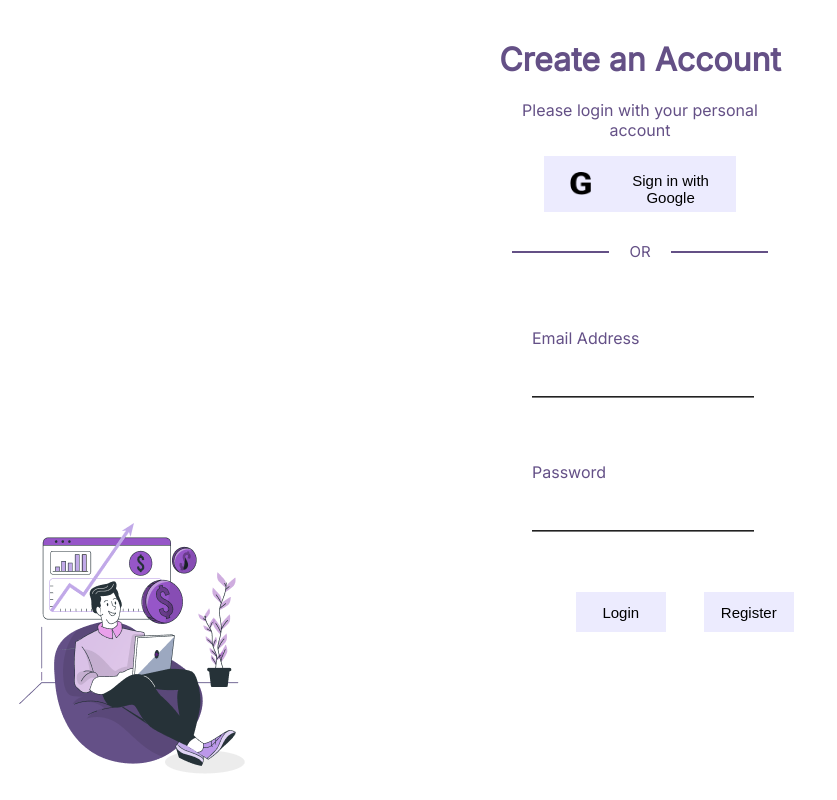
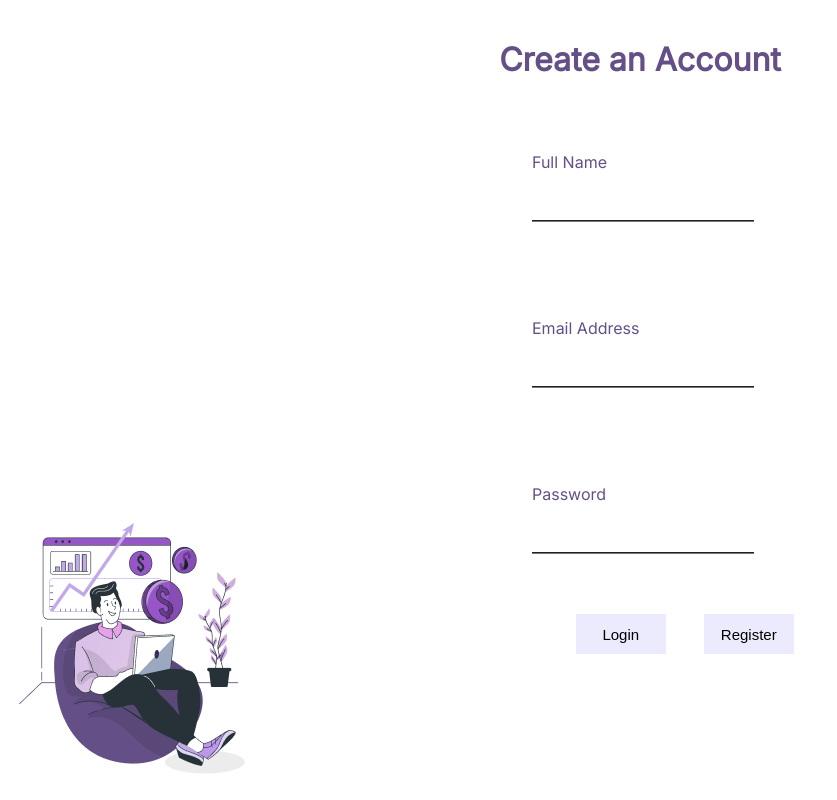
Before and after one commit to DevavratDubale/CryptoBase, a React (Create React App) app: page /Register in a window 1280 px wide. Shown: the whole page, without its empty margins (0-837 px from the left). Built offline with nearby package versions, Linux system fonts and the light colour scheme.

Commit message:
home page

```diff
--- a/src/App.css
+++ b/src/App.css
@@ -247,7 +247,7 @@ body{
 .sec2-container {
   background-color: #e0bcf6;
   height: 20vh;
-  font-size: 23px;
+  font-size: 3vh;
   color: #000000;
   text-decoration: none;
   padding: 2px 16px;
@@ -505,6 +505,13 @@ bottom: 0px;
   color: #645087;
 }
 
+.feildzero{
+    text-align: left;
+    padding-left: 10vw;
+    padding-right: 10vw;
+    padding-top: 4vh;
+    padding-bottom: 8vh;
+}
 
 .fieldone{
   text-align: left;
@@ -518,6 +525,15 @@ bottom: 0px;
   text-align: left;
   padding-left: 10vw;
   padding-right: 10vw;
+  padding-top: 4vh;
+}
+
+.Fullname{
+  border-style: none;
+  outline: none;
+  border-bottom-style: groove;
+  width: 17vw;
+  padding-top: 4vh;
 }
 
 .email{
--- a/src/Login.js
+++ b/src/Login.js
@@ -1,5 +1,6 @@
 import sideimage from './assets/SidebarImage.png'
 import G from './assets/G.png'
+import { Link } from "react-router-dom";
 import './App.css';
 
 const Login = () => {
@@ -44,7 +45,7 @@ const Login = () => {
                 </form>
                 <div className="submits">
                     <div className='logins'><button className="login"> Login</button></div>
-                    <div className='registers'><button className="register">Register</button></div>
+                    <div className='registers'><Link to="/Register"><button className="register">Register</button></Link></div>
                 </div>
             </div>
         </div>
--- a/src/Register.js
+++ b/src/Register.js
@@ -1,5 +1,5 @@
 import sideimage from './assets/SidebarImage.png'
-import G from './assets/G.png'
+import { Link } from "react-router-dom";
 import './App.css';
 
 const Register = () => {
@@ -13,37 +13,22 @@ const Register = () => {
             </div>
             <div className='middlebar'>
                 <h1>Create an Account</h1>
-                <div className='logintext'>
-
+                <form className='loginform'>
+                <div className="feildzero">
+                    <label className='fullnamelabel' for="Fullname">Full Name </label>
+                    <input type="text" className="Fullname" name="Fullname"/>
                 </div>
-                <div className='logintext'>
-                    Please login with your personal account
-                </div>
-                <div className="buttonlogin">
-                    <button className="signinbutton">
-                        <img className="G-image" src={G} />
-                        <p>Sign in with Google</p>
-                    </button>
-                </div>
-                <div class="loginsec4-card">
-                    <div className="loginline"></div>
-                        <div class="loginsec4-container">
-                            <p>OR</p>
-                        </div>
-                   <div className="loginline"></div>
-                </div>
-                <form className='loginform'>
                 <div className="fieldone">
-                    <label className='emaillabel' for="Email Address">Email Address </label>  <br/>
+                    <label className='emaillabel' for="Email Address">Email Address </label>
                     <input type="email" className="email" name="Email"/>
                 </div>
                 <div className="fieldtwo">
-                    <label className='passwordlabel' for="Password">Password </label>  <br/>
+                    <label className='passwordlabel' for="Password">Password </label>
                     <input type="text" className="Password" name="Password"/>
                 </div>
                 </form>
                 <div className="submits">
-                    <div className='logins'><button className="login"> Login</button></div>
+                    <div className='logins'><Link to="/login"><button className="login"> Login</button></Link></div>
                     <div className='registers'><button className="register">Register</button></div>
                 </div>
             </div>
```
